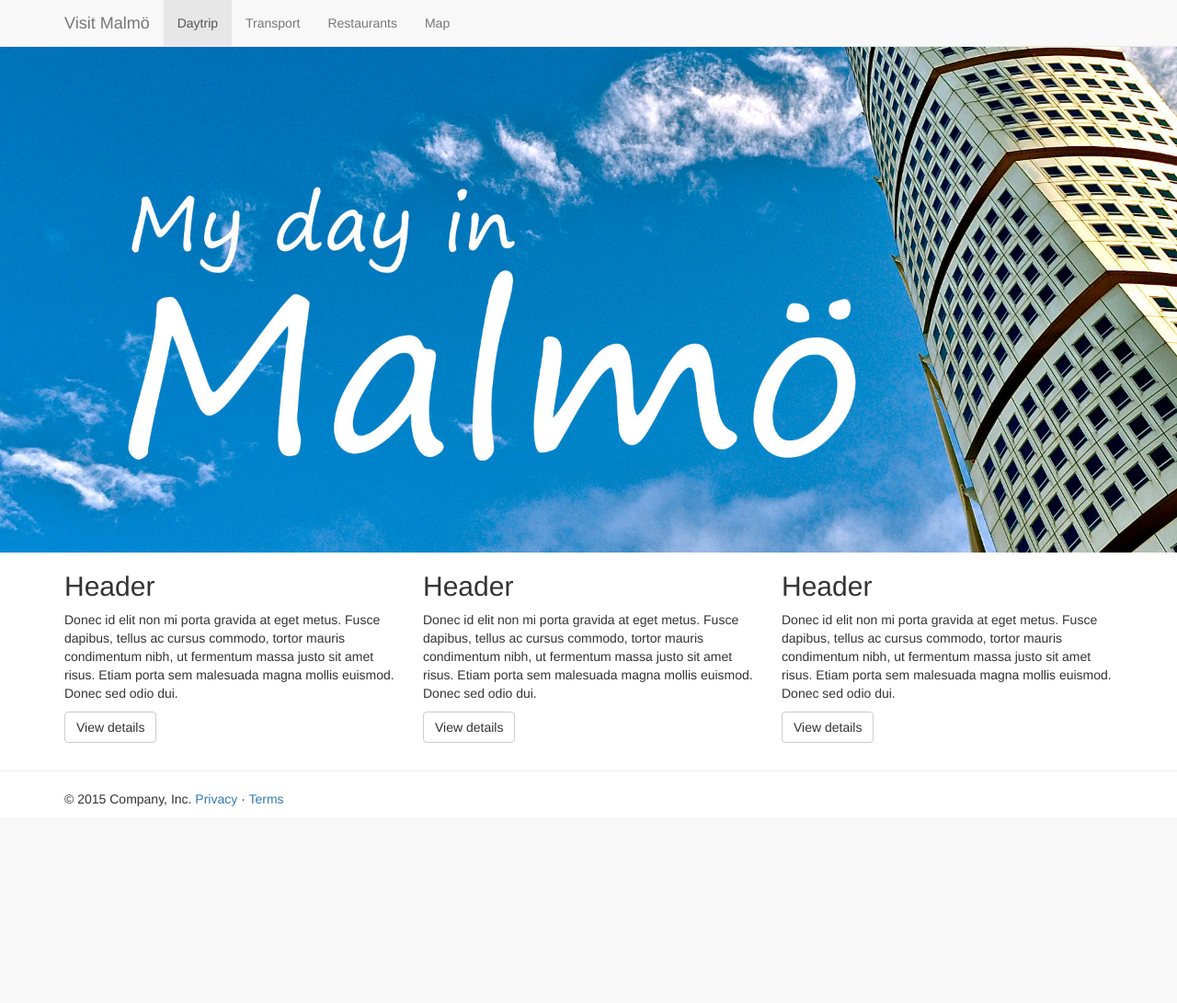
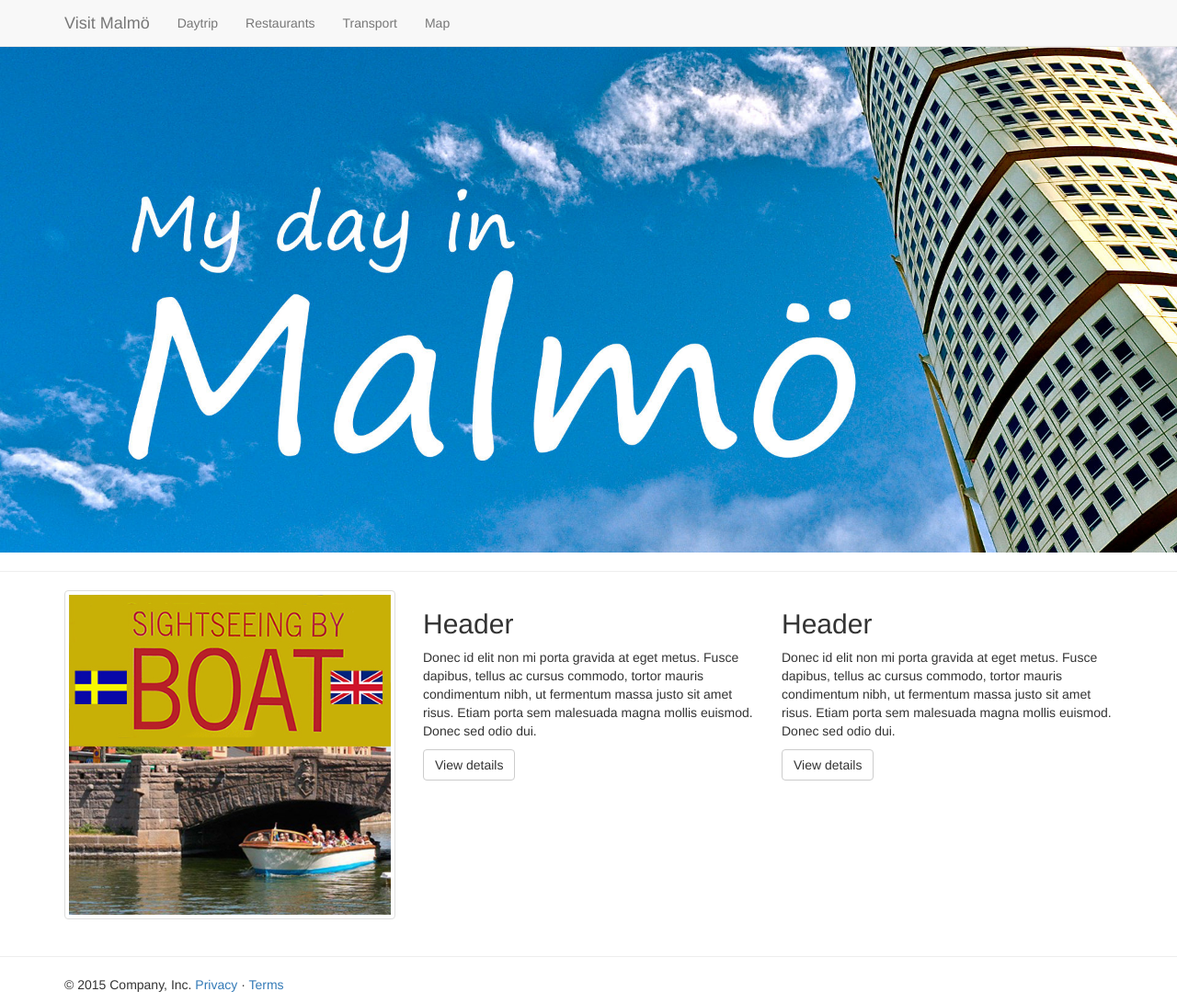
Before and after one commit to Schwusch/DIAHackWeek, a PHP site: page / in a window 1280 px wide. Shown: the whole page at 92% size. Before the commit the page ends 877 px from the top, so only its background shows below. Run offline with PHP 8.4, Linux system fonts and the light colour scheme; some libraries are stand-ins or nearby versions.

Commit message:
footer meny start

```diff
--- /dev/null
+++ b/footer.php
@@ -0,0 +1,11 @@
+<hr class="featurette-divider">
+<!-- Footer -->
+<footer>
+  <div class="container">
+    <p>© 2015 Company, Inc.
+      <a href="#">Privacy</a>
+       ·
+       <a href="#">Terms</a>
+    </p>
+  </div>
+</footer>
--- a/index.php
+++ b/index.php
@@ -26,43 +26,21 @@
   <link href="css/diacss.css" rel="stylesheet">
 </head>
 <body>
-  <!-- Navbar -->
-  <nav class="navbar navbar-default navbar-static-top">
-    <div class="container">
-      <div class="navbar-header">
-        <button type="button" class="navbar-toggle collapsed" data-toggle="collapse" data-target="#bs-example-navbar-collapse-1" aria-expanded="false">
-          <span class="sr-only">Toggle navigation</span>
-          <span class="icon-bar"></span>
-          <span class="icon-bar"></span>
-          <span class="icon-bar"></span>
-        </button>
-        <a class="navbar-brand" href="">Visit Malmö</a>
-      </div>
-
-      <div class="collapse navbar-collapse" id="bs-example-navbar-collapse-1">
-        <ul class="nav navbar-nav">
-          <li class="active"><a href="#">Daytrip</a></li>
-          <li><a href="#">Transport</a></li>
-          <li><a href="#">Restaurants</a></li>
-          <li><a href="map.php">Map</a></li>
-        </ul>
-      </div>
-    </div>
-  </nav>
+  <?php require"nav.php" ?>
 
   <!-- Main -->
   <div class="startheader">
     <div class="container">
     </div>
   </div>
-
+  <hr class="featurette-divider">
   <!-- submain articles -->
   <div class="container">
     <div class="row">
       <div class="col-md-4">
-        <h2>Header</h2>
-        <p>Donec id elit non mi porta gravida at eget metus. Fusce dapibus, tellus ac cursus commodo, tortor mauris condimentum nibh, ut fermentum massa justo sit amet risus. Etiam porta sem malesuada magna mollis euismod. Donec sed odio dui. </p>
-        <p><a class="btn btn-default" href="#" role="button">View details</a></p>
+        <a href="#" class="thumbnail">
+          <img src="images/boat.jpg">
+        </a>
       </div>
       <div class="col-md-4">
         <h2>Header</h2>
@@ -70,24 +48,14 @@
         <p><a class="btn btn-default" href="#" role="button">View details</a></p>
       </div>
       <div class="col-md-4">
-        <h2>Header</h2>
+        <h2 id="test">Header</h2>
         <p>Donec id elit non mi porta gravida at eget metus. Fusce dapibus, tellus ac cursus commodo, tortor mauris condimentum nibh, ut fermentum massa justo sit amet risus. Etiam porta sem malesuada magna mollis euismod. Donec sed odio dui. </p>
         <p><a class="btn btn-default" href="#" role="button">View details</a></p>
       </div>
     </div>
   </div>
 
-  <hr class="featurette-divider">
-<!-- Footer -->
-  <footer>
-    <div class="container">
-      <p>© 2015 Company, Inc.
-        <a href="#">Privacy</a>
-         ·
-         <a href="#">Terms</a>
-      </p>
-    </div>
-  </footer>
+  <?php require"footer.php" ?>
 
 </body>
 </html>
--- /dev/null
+++ b/nav.php
@@ -0,0 +1,23 @@
+<!-- Navbar -->
+<nav class="navbar navbar-default navbar-static-top">
+  <div class="container">
+    <div class="navbar-header">
+      <button type="button" class="navbar-toggle collapsed" data-toggle="collapse" data-target="#bs-example-navbar-collapse-1" aria-expanded="false">
+        <span class="sr-only">Toggle navigation</span>
+        <span class="icon-bar"></span>
+        <span class="icon-bar"></span>
+        <span class="icon-bar"></span>
+      </button>
+      <a class="navbar-brand" href="index.php">Visit Malmö</a>
+    </div>
+
+    <div class="collapse navbar-collapse" id="bs-example-navbar-collapse-1">
+      <ul class="nav navbar-nav">
+        <li id="daytrip"><a href="index.php">Daytrip</a></li>
+        <li id="rest"><a href="#">Restaurants</a></li>
+        <li id="trans"><a href="#">Transport</a></li>
+        <li id="mymap"><a href="map.php">Map</a></li>
+      </ul>
+    </div>
+  </div>
+</nav>
```
Also changed, not shown: map.php (+6 -50 lines), images/boat.jpg (added).
